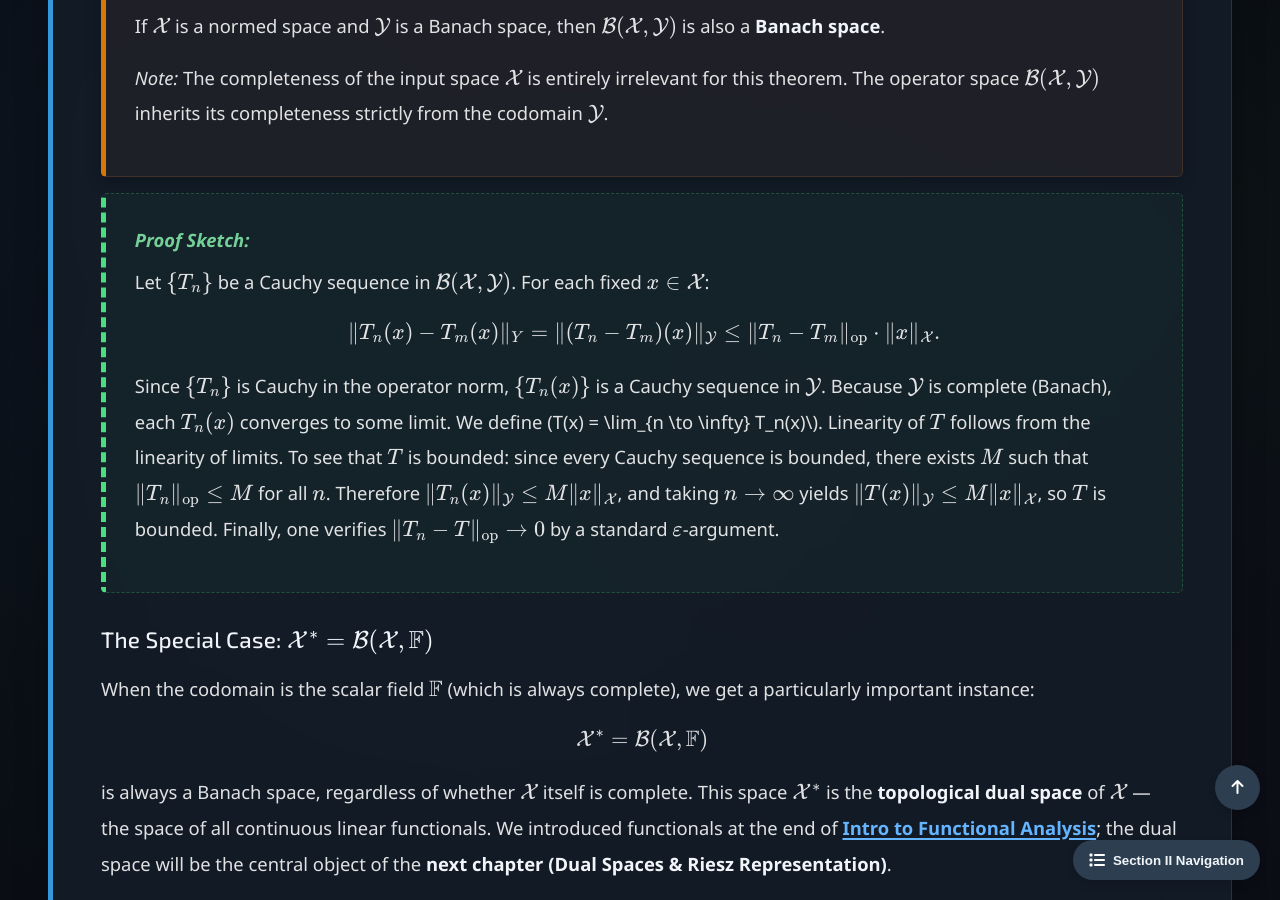
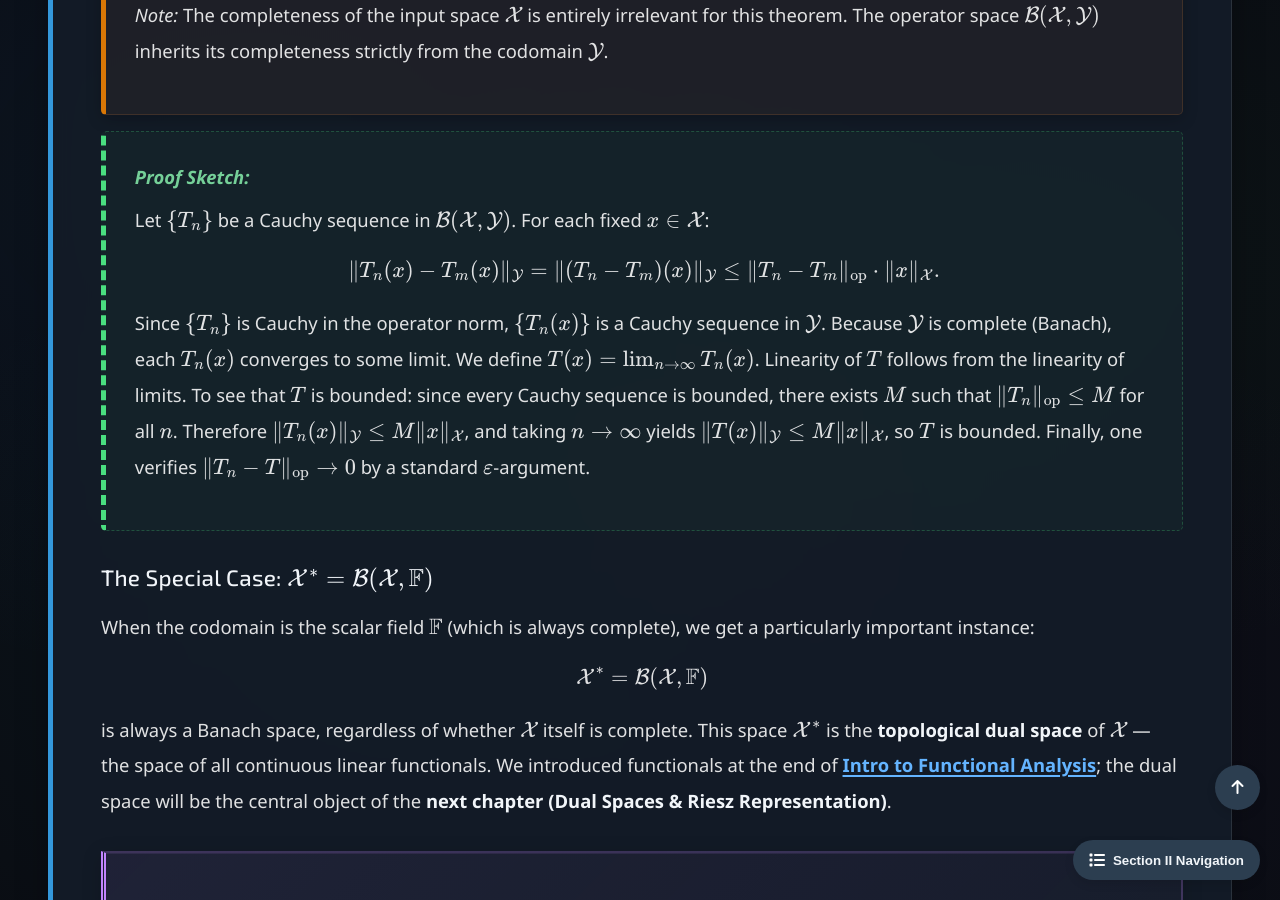
Before and after one commit to Yusukey01/yusukey01.github.io, a Jekyll site: the page built from Mathematics/Calculus/bounded_linear_operators.html, in a window 1280 px wide and 900 px high, scrolled down 8656 px. Built offline with Jekyll 4.4.1, drawn with Linux system fonts in a browser that asks for light colours; some of the changed text lies outside the part shown.

Commit message:
fixed notations

```diff
--- a/Mathematics/Calculus/bounded_linear_operators.html
+++ b/Mathematics/Calculus/bounded_linear_operators.html
@@ -21,7 +21,7 @@ uses_python: false
             <a href="#intro">From Matrices to Operators</a>
             <a href="#boundedness">Boundedness & Continuity</a>
             <a href="#norm">The Operator Norm</a>
-            <a href="#bxy">The Space \mathcal{B}(\mathcal{X},\mathcal{Y})</a>
+            <a href="#bxy">The Space \(\mathcal{B}(\mathcal{X},\mathcal{Y})\)</a>
             <a href="#affine">Affine Subspaces vs Manifolds</a>
         </div>
 
@@ -53,8 +53,8 @@ uses_python: false
                 <div class="proof">
                     <span class="proof-title">Counter Example: The Derivative Operator</span>
                     <p>
-                        Let \(X = C^1([0, \pi])\) be the space of continuously differentiable functions, and \(Y = C^0([0, \pi])\) be the space of continuous functions.
-                        Equip both spaces with the <strong>supremum norm</strong>: \(\|f\|_\infty = \sup_{t \in [0, \pi]} |f(t)|\)
+                        Let \(\mathcal{X} = C^1([0, \pi])\) be the space of continuously differentiable functions, and \(\mathcal{Y} = C^0([0, \pi])\) be the space of
+                        continuous functions. Equip both spaces with the <strong>supremum norm</strong>: \(\|f\|_\infty = \sup_{t \in [0, \pi]} |f(t)|\)
                         (which equals the maximum for continuous functions on a closed interval).
                     </p>
                     <p>
@@ -371,11 +371,11 @@ uses_python: false
                     <p>
                         Let \(\{T_n\}\) be a Cauchy sequence in \(\mathcal{B}(\mathcal{X}, \mathcal{Y})\). For each fixed \(x \in \mathcal{X}\):
                         \[
-                        \|T_n(x) - T_m(x)\|_Y = \|(T_n - T_m)(x)\|_{\mathcal{Y}} \leq \|T_n - T_m\|_{\text{op}} \cdot \|x\|_{\mathcal{X}}.
+                        \|T_n(x) - T_m(x)\|_\mathcal{Y} = \|(T_n - T_m)(x)\|_{\mathcal{Y}} \leq \|T_n - T_m\|_{\text{op}} \cdot \|x\|_{\mathcal{X}}.
                         \]
                         Since \(\{T_n\}\) is Cauchy in the operator norm, \(\{T_n(x)\}\) is a Cauchy sequence in \(\mathcal{Y}\).
                         Because \(\mathcal{Y}\) is complete (Banach), each \(T_n(x)\) converges to some limit. We define
-                        (T(x) = \lim_{n \to \infty} T_n(x)\). Linearity of \(T\) follows from the linearity of limits.
+                        \(T(x) = \lim_{n \to \infty} T_n(x)\). Linearity of \(T\) follows from the linearity of limits.
                         To see that \(T\) is bounded: since every Cauchy sequence is bounded, there exists \(M\) such that
                         \(\|T_n\|_{\text{op}} \leq M\) for all \(n\). Therefore \(\|T_n(x)\|_{\mathcal{Y}} \leq M\|x\|_{\mathcal{X}}\),
                         and taking \(n \to \infty\) yields \(\|T(x)\|_{\mathcal{Y}} \leq M\|x\|_{\mathcal{X}}\),
```
